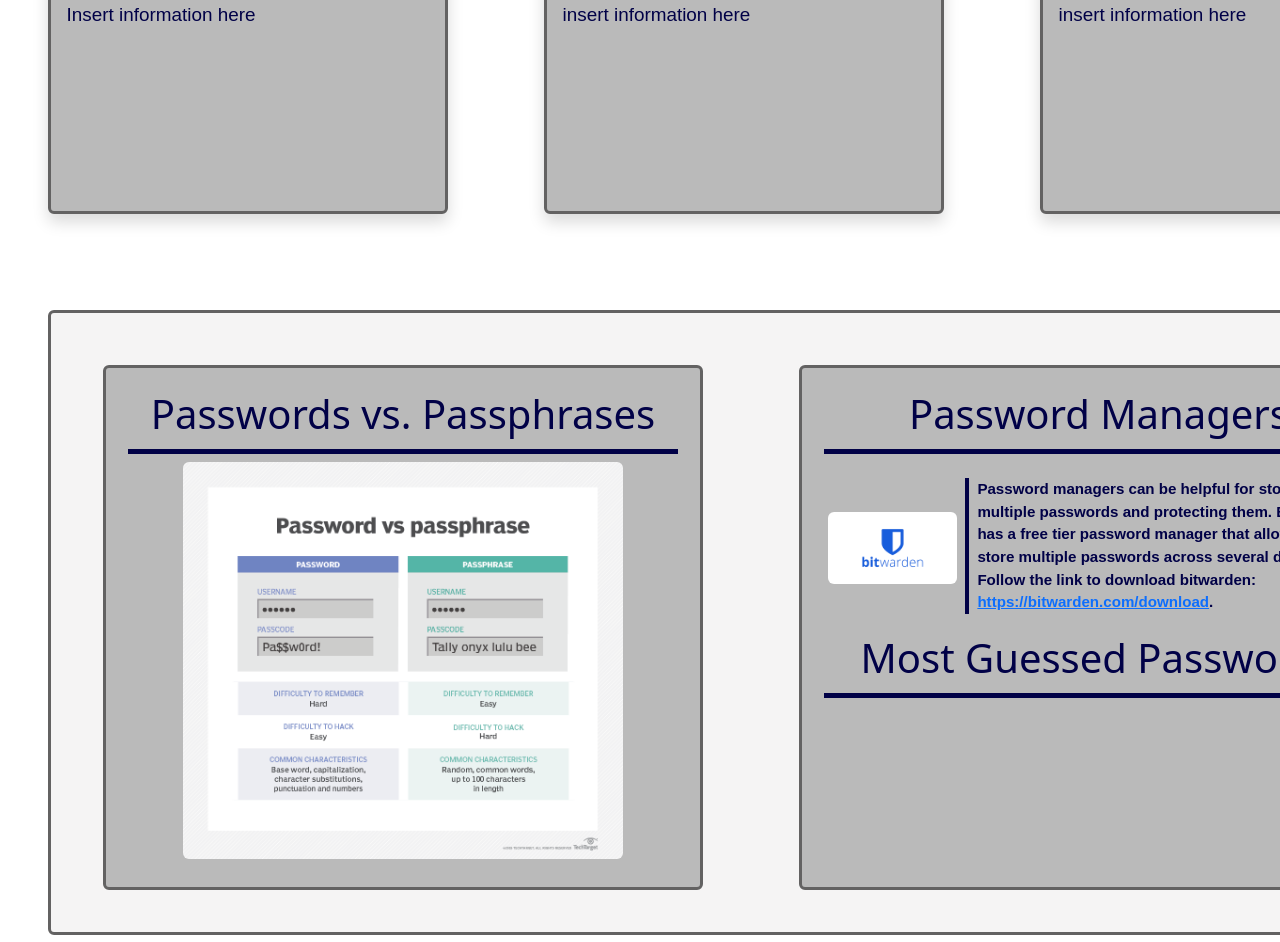
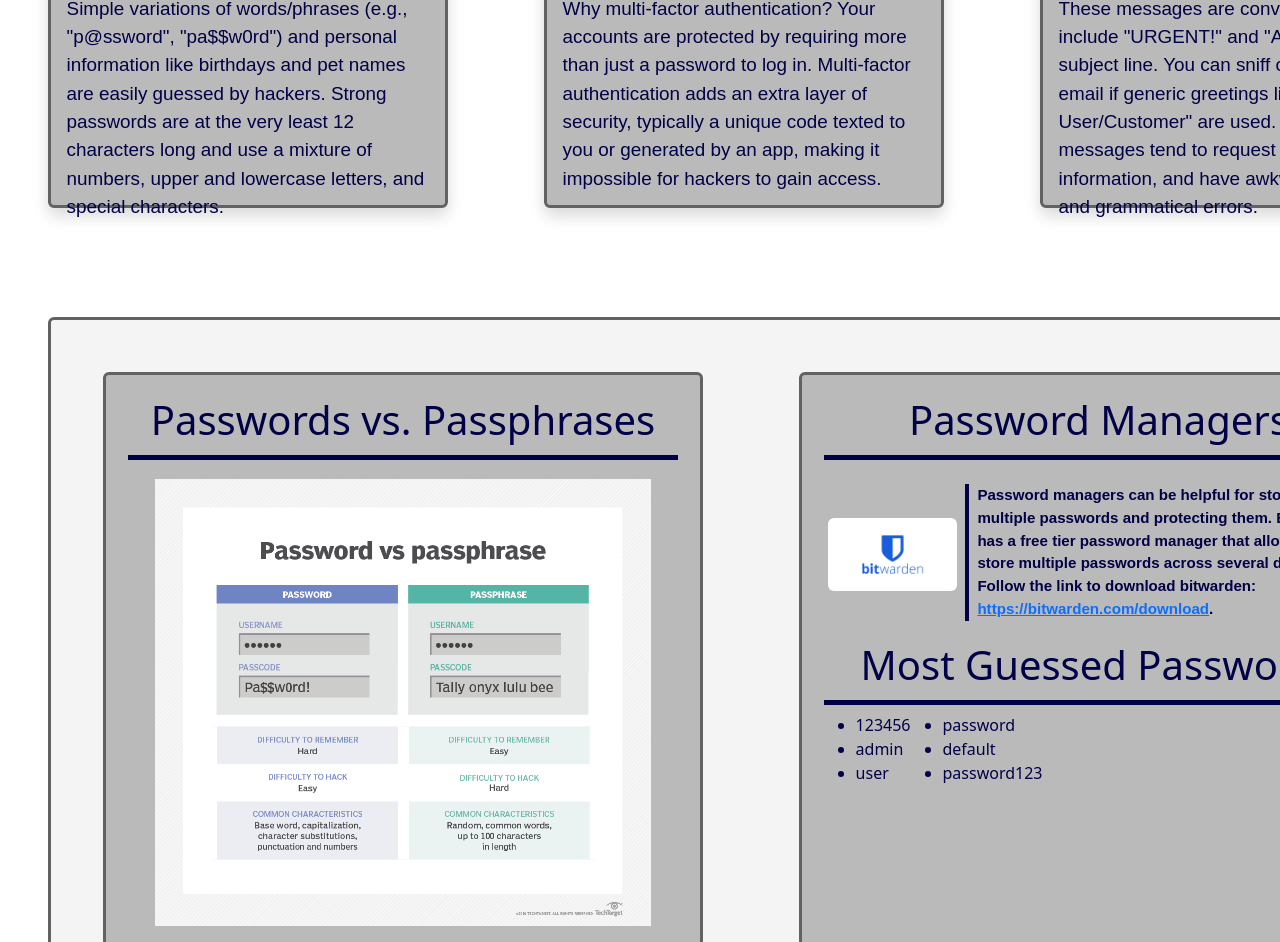
Before and after one commit to Dakota1942/capweb, a plain HTML site: page index.html in a window 1280 px wide. Shown: the part 490-1432 px from the top of the page. Drawn offline with nearby package versions, Linux system fonts and the light colour scheme.

Commit message:
Update index.html

```diff
--- a/index.html
+++ b/index.html
@@ -37,7 +37,7 @@
                     <div class="d-flex align-items-center justify-content-start rounded-2" style="background-color: rgb(245, 244, 244); border: 3px solid rgb(1, 1, 71);" id="t">
                         <h1> Keeping You & Your Devices Safe </h1>
                         <p> Security awareness is used in organizations to educate people
-                            on cybersecurity and reduce some of the risk that come from accidents
+                            on cybersecurity and reduce some of the risk that comes from accidents
                             or people that have bad intentions. It is important to be aware
                             of threats and how they could affect you and others at the university.
                             An accident could be as simple as someone
@@ -45,7 +45,7 @@
                             credentials when it asks. This could give a hacker the ability
                             to gain access to sensitive information. Taking a
                             little time to learn about security threats and how
-                            to reduce risk, will help to reduce
+                            to reduce risk, will help to mitigate the
                             risk to everyone connected to the university. </p>
                     </div>
                 </div>
@@ -64,7 +64,7 @@
                     <div class="row2" style="padding-right: 3%; padding-top: 3%;">
                         <!-- Security operations center logo -->
                         <div class="p-0 m-2 text-white shadow rounded-2" style="height: 100px; width: 100px; background-color: white; border: 3px solid rgb(99, 98, 98);">
-                            <img src="img/soc_logo.jpg" class="img-fluid img-thumbnail" alt="">
+                            <img src="img/soc_logo.png" class="img-fluid img-thumbnail" alt="">
                         </div>
                         <!-- USC Aiken stem logo -->
                         <div class="p-0 m-2 text-white shadow rounded-2" style="height: 100px; width: 100px; background-color: white; border: 3px solid rgb(99, 98, 98);">
@@ -75,28 +75,34 @@
             </div>
         </div>
 
-        <div class="container3" style="padding-top: 0.5%;">
+        <div class="container3" style="padding-bottom: 1%;">
             <div class="d-flex" style="width: 100%;">
                 <div class="d-flex align-items-center justify-content-center mx-auto">
                     <!-- container for information on weak passwords -->
                     <div class="p-1 m-5 shadow rounded-2" style="height: 300px; width: 400px; border: 3px solid rgb(99, 98, 98); background-color: rgb(186, 186, 186);">
                         <div class="info1" style="color: rgb(1, 1, 71)">
                             <h1> Weak Passwords </h1>
-                            <p> Insert information here </p>
+                            <p> Simple variations of words/phrases (e.g., "p@ssword", "pa$$w0rd") and personal information like birthdays and
+                                pet names are easily guessed by hackers. Strong passwords are at the very least 12 characters long and use a
+                                mixture of numbers, upper and lowercase letters, and special characters. </p>
                         </div>
                     </div>
                     <!-- container for information on SFA and MFA -->
                     <div class="p-1 m-5 shadow rounded-2" style="height: 300px; width: 400px; border: 3px solid rgb(99, 98, 98); background-color: rgb(186, 186, 186);">
                         <div class="info1" style="color: rgb(1, 1, 71)">
-                            <h1> SFA vs. MFA </h1>
-                            <p> insert information here </p>
+                            <h1> MFA </h1>
+                            <p> Why multi-factor authentication? Your accounts are protected by requiring more than just a password to log in.
+                                Multi-factor authentication adds an extra layer of security, typically a unique code texted to you or generated by an app, making it impossible
+                                for hackers to gain access. </p>
                         </div>
                     </div>
                     <!-- container for information on phishing emails -->
                     <div class="p-1 m-5 shadow rounded-2" style="height: 300px; width: 400px; border: 3px solid rgb(99, 98, 98); background-color: rgb(186, 186, 186);">
                         <div class="info1" style="color: rgb(1, 1, 71)">
                             <h1> Phishing Mail </h1>
-                            <p> insert information here </p>
+                            <p> These messages are convincing. They can include "URGENT!" and "ALERT!" in the subject line. You can sniff
+                                out a sketchy email if generic greetings like "Dear User/Customer" are used. These messages tend to request
+                                personal information, and have awkward phrasing and grammatical errors. </p>
                         </div>
                     </div>
                 </div>
@@ -106,16 +112,16 @@
         <div class="container4">
             <div class="d-flex" style="width: 100%;">
                 <div class="d-flex align-items-center justify-content-center mx-auto">
-                    <div class="d-flex p-1 m-5 rounded-2" style="height: 625px; background-color: rgb(245, 244, 244); border: 3px solid rgb(99, 98, 98);">
+                    <div class="d-flex p-1 m-5 rounded-2" style="height: 675px; background-color: rgb(245, 244, 244); border: 3px solid rgb(99, 98, 98);">
                         <!-- container for infographic about passwords and passphrases -->
-                        <div class="p-1 m-5 rounded-2" style="height: 525px; width: 600px; background-color: rgb(186, 186, 186); border: 3px solid rgb(99, 98, 98);">
+                        <div class="p-1 m-5 rounded-2" style="height: 575px; width: 600px; background-color: rgb(186, 186, 186); border: 3px solid rgb(99, 98, 98);">
                             <div class="info2" style="color: rgb(1, 1, 71)">
                                 <h1> Passwords vs. Passphrases </h1>
-                                <img src="img/whatis-password_vs_passphrase.png" class="rounded mx-auto d-block" alt="" style="width: 80%; height: 95%;">
+                                <img src="img/whatis-password_vs_passphrase.png" class="mx-auto d-block" alt="" style="width: 90%; height: 100%; padding-top: 2%;">
                             </div>
                         </div>
                         <!-- container for information password managers and common passwards -->
-                        <div class="p-1 m-5 rounded-2" id="block1" style="height: 525px; width: 600px; background-color: rgb(186, 186, 186); border: 3px solid rgb(99, 98, 98);">
+                        <div class="p-1 m-5 rounded-2" id="block1" style="height: 575px; width: 600px; background-color: rgb(186, 186, 186); border: 3px solid rgb(99, 98, 98);">
                             <div class="info2" style="color: rgb(1, 1, 71)">
                                 <h1> Password Managers </h1>
                                 <div class="d-flex align-items-center justify-content-center">
@@ -133,6 +139,18 @@
                                     </div>
                                 </div>
                                 <h1> Most Guessed Passwords </h1>
+                                    <div class="d-flex">
+                                        <ul id="weakpass1">
+                                            <li> 123456 </li>
+                                            <li> admin </li>
+                                            <li> user </li>
+                                        </ul>
+                                        <ul id="weakpass2">
+                                            <li> password </li>
+                                            <li> default </li>
+                                            <li> password123 </li>
+                                         </ul>
+                                    </div>
                             </div>
                         </div>
                     </div>
@@ -152,7 +170,7 @@
                                     reportspam@usca.edu</a>.
                             </p>
                             <div id="phish1">
-                                <img src="img/phish2.jpg" class="rounded mx-auto d-block" alt="" style="width: 600px; border: 3px solid darkred;">
+                                <img src="img/phish2.PNG" class="rounded mx-auto d-block" alt="" style="width: 600px; border: 3px solid darkred;">
                             </div>
                             <div id="phish1" style="padding-top: 2%;">
                                 <img src="img/phish1.png" class="rounded mx-auto d-block" alt="" style="width: 600px; border: 3px solid darkred;">
```
